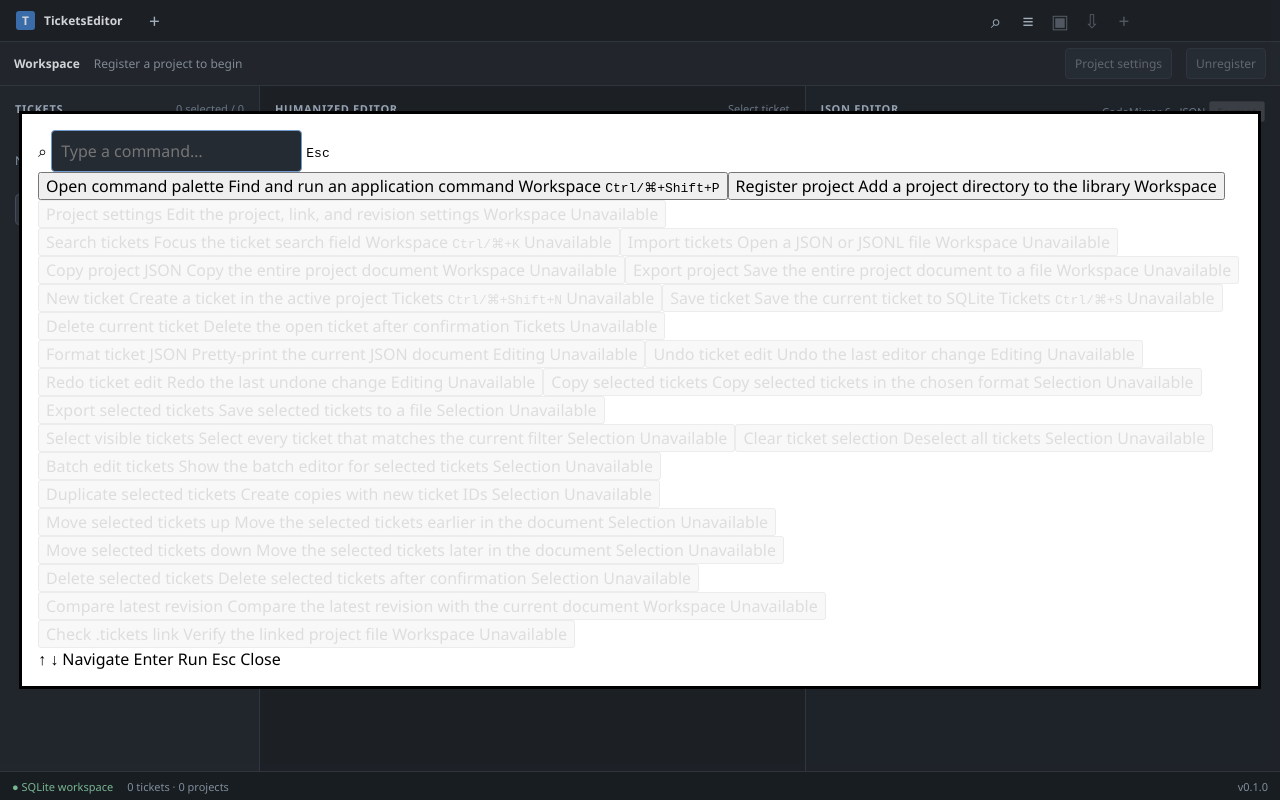
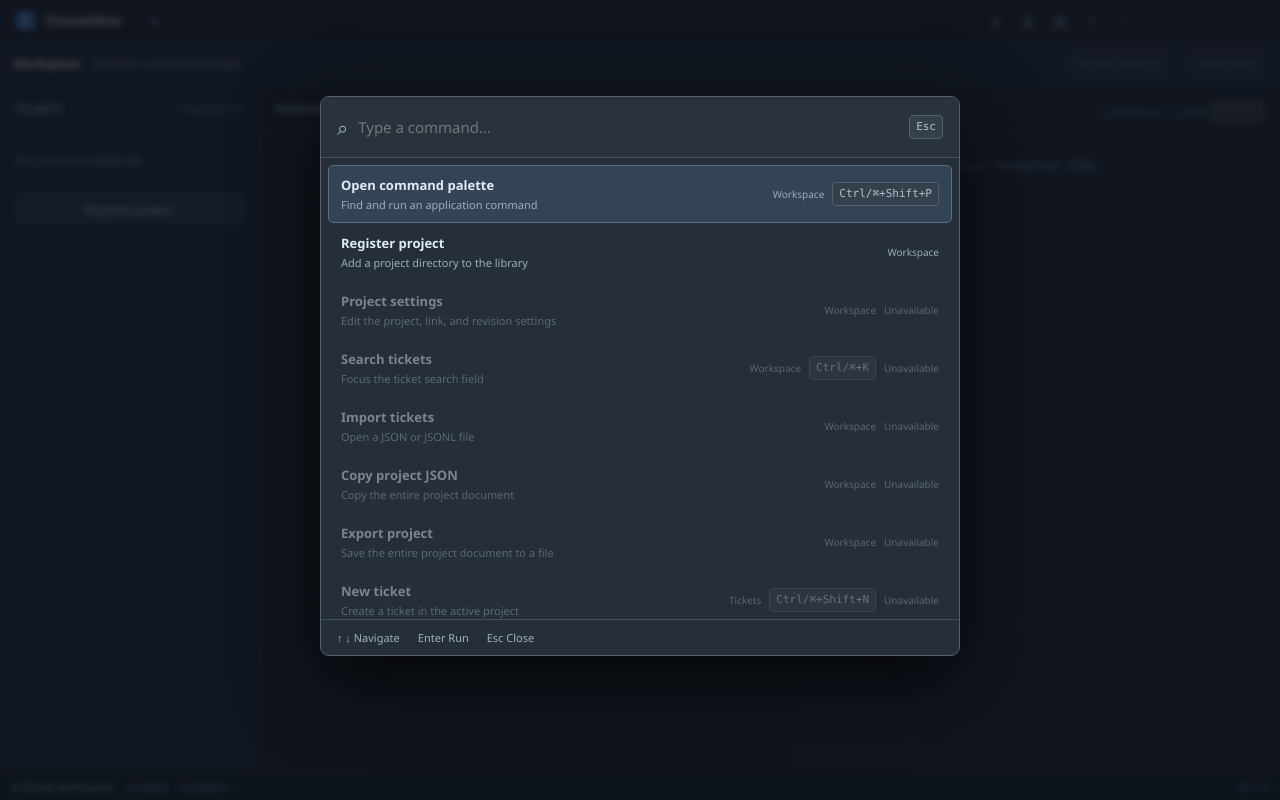
Before and after one commit to RuchirChawdhry/tickets-editor, a Svelte app: page / in a window 1280 px wide. Both pictures are taken after a click on the button "Open command palette". Built offline with nearby package versions, Linux system fonts and the light colour scheme.

Commit message:
feat: style command palette and document shared command workflow

```diff
--- a/src/renderer/src/CommandPalette.svelte
+++ b/src/renderer/src/CommandPalette.svelte
@@ -15,6 +15,7 @@
   let searchInput: HTMLInputElement;
   let query = '';
   let selectedIndex = 0;
+  let didExecute = false;
 
   $: matches = searchCommands(commands, query);
 
@@ -25,7 +26,7 @@
 
     return () => {
       if (dialog.open) dialog.close();
-      if (previousFocus instanceof HTMLElement && previousFocus.isConnected) {
+      if (!didExecute && previousFocus instanceof HTMLElement && previousFocus.isConnected) {
         previousFocus.focus();
       }
     };
@@ -33,14 +34,14 @@
 
   function selectCommand(command: Command): void {
     if (!command.enabled) return;
+    didExecute = true;
     execute(command.id);
   }
 
   function onQuery(event: Event): void {
     query = (event.currentTarget as HTMLInputElement).value;
-    selectedIndex = matches.length > 0
-      ? Math.max(0, matches.findIndex((command) => command.enabled))
-      : -1;
+    const results = searchCommands(commands, query);
+    selectedIndex = results.findIndex((command) => command.enabled);
   }
 
   function onSearchKeydown(event: KeyboardEvent): void {
--- a/src/renderer/src/app.css
+++ b/src/renderer/src/app.css
@@ -86,3 +86,111 @@ button.primary{background:#356a9f;color:white;border-color:#4b88c6}button.danger
 .export-controls{padding-bottom:12px}
 
 .revision-actions{display:flex;align-items:center;gap:5px}
+
+/* Command palette: one modal surface over the existing desktop layout. */
+.command-palette {
+  position: fixed;
+  top: 12vh;
+  bottom: auto;
+  left: 0;
+  right: 0;
+  margin: auto;
+  width: min(640px, calc(100vw - 32px));
+  max-height: min(70vh, 620px);
+  padding: 0;
+  border: 1px solid #536171;
+  border-radius: 9px;
+  color: #e9ecf0;
+  background: #262e38;
+  box-shadow: 0 25px 80px #000b;
+  overflow: hidden;
+  -webkit-app-region: no-drag;
+}
+.command-palette[open] {
+  display: flex;
+  flex-direction: column;
+}
+.command-palette::backdrop {
+  background: #0a1019b8;
+  backdrop-filter: blur(3px);
+}
+.palette-search {
+  display: flex;
+  align-items: center;
+  gap: 10px;
+  padding: 13px 16px;
+  background: #2a333d;
+  border-bottom: 1px solid #465260;
+  color: #9fb1c5;
+  font-size: 20px;
+}
+.palette-search input {
+  flex: 1;
+  width: 100%;
+  padding: 7px 0;
+  min-width: 0;
+  background: transparent;
+  border: 0;
+  font-size: 15px;
+  color: #edf3fa;
+}
+.palette-search input:focus { border: 0; outline: none; }
+.palette-search kbd, .palette-command-meta kbd {
+  padding: 3px 6px;
+  border-radius: 4px;
+  border: 1px solid #516071;
+  color: #b2c0d0;
+  background: #35404c;
+  white-space: nowrap;
+  font: 11px/1.4 Consolas, monospace;
+}
+.palette-results {
+  min-height: 80px;
+  overflow-y: auto;
+  padding: 7px;
+}
+.palette-result {
+  display: flex;
+  align-items: center;
+  gap: 15px;
+  width: 100%;
+  padding: 10px 12px;
+  text-align: left;
+  color: #dfebf7;
+  background: transparent;
+  border: 1px solid transparent;
+  border-radius: 5px;
+}
+.palette-result:hover:not(:disabled), .palette-result.active {
+  background: #354454;
+  border-color: #57728d;
+}
+.palette-result:disabled {
+  opacity: 0.46;
+}
+.palette-command-text {
+  display: flex;
+  flex: 1;
+  min-width: 0;
+  flex-direction: column;
+  gap: 3px;
+}
+.palette-command-title { font-size: 13px; font-weight: 600; }
+.palette-command-description { color: #9aaec2; font-size: 11px; }
+.palette-command-meta {
+  display: flex;
+  gap: 8px;
+  align-items: center;
+  color: #9baabe;
+  white-space: nowrap;
+  font-size: 10px;
+}
+.palette-empty { padding: 14px 18px; color: #9aabbe; font-size: 12px; }
+.palette-footer {
+  display: flex;
+  gap: 18px;
+  padding: 10px 16px;
+  border-top: 1px solid #425060;
+  color: #9eb0c5;
+  font-size: 11px;
+}
```
Also changed, not shown: 4 other files (tests, documents, lock files or other folders).
